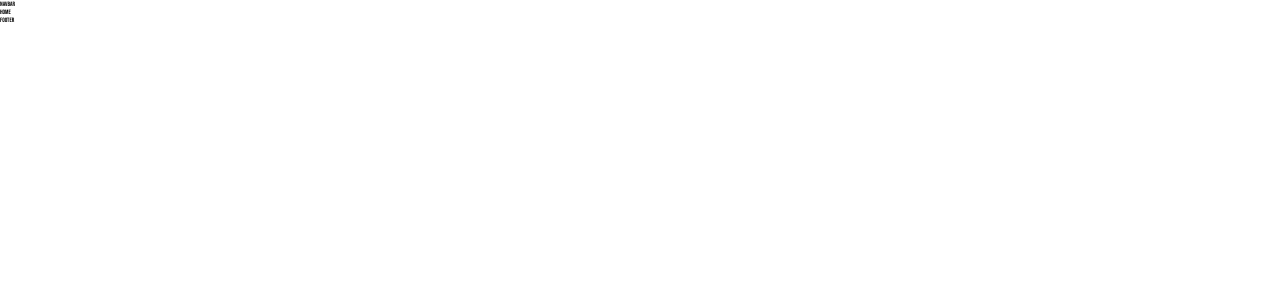
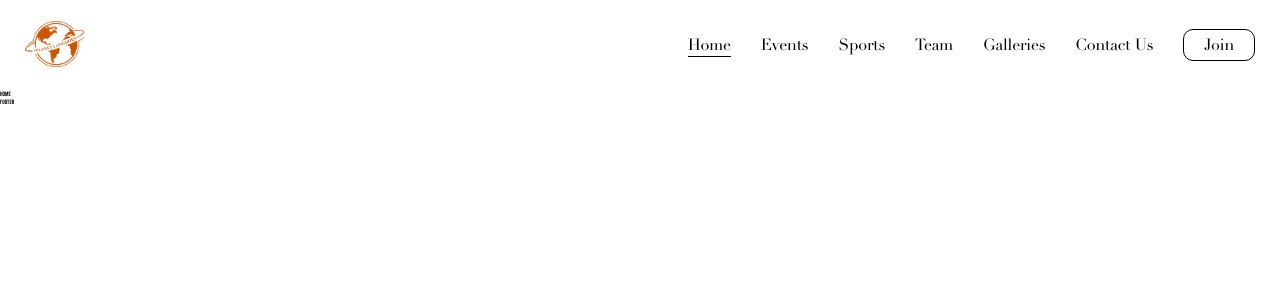
Before and after one commit to Ralph0210/Planet-Longhorn, a Next.js app: page /home in a window 1280 px wide. Shown: the top 300 px of the page. Built offline with nearby package versions, Linux system fonts and the light colour scheme.

Commit message:
navbar setup

```diff
--- /dev/null
+++ b/app/components/HamburgerIcon/HamburgerIcon.js
@@ -0,0 +1,23 @@
+'use client'
+
+import React, { useState} from 'react';
+import styles from './HamburgerIcon.module.css';
+
+function HamburgerIcon({isChecked, setIsChecked}) {
+
+    const handleCheckboxChange = () => {
+      setIsChecked(!isChecked);
+    };
+
+  return (
+    <label className={styles.label} htmlFor="check">
+      <input type="checkbox" id="check" className={styles.input} checked={isChecked}
+        onChange={handleCheckboxChange} />
+      <span></span>
+      <span></span>
+      <span></span>
+    </label>
+  );
+}
+
+export default HamburgerIcon;
--- /dev/null
+++ b/app/components/HamburgerIcon/HamburgerIcon.module.css
@@ -0,0 +1,49 @@
+/* Checkbox.module.css */
+
+.label {
+  display: flex;
+  flex-direction: column;
+  width: 70px;
+  cursor: pointer;
+  transform: scale(0.4)
+}
+
+.label span {
+  background: #fff;
+  border-radius: 10px;
+  height: 7px;
+  margin: 7px 0;
+  transition: 0.4s cubic-bezier(0.68, -0.6, 0.32, 1.6);
+}
+
+.label span:nth-of-type(1) {
+  width: 50%;
+}
+
+.label span:nth-of-type(2) {
+  width: 100%;
+}
+
+.label span:nth-of-type(3) {
+  width: 75%;
+}
+
+.input[type="checkbox"] {
+  display: none;
+}
+
+.input[type="checkbox"]:checked ~ span:nth-of-type(1) {
+  transform-origin: bottom;
+  transform: rotate(45deg) translate(8px, 0px);
+}
+
+.input[type="checkbox"]:checked ~ span:nth-of-type(2) {
+  transform-origin: top;
+  transform: rotate(-45deg);
+}
+
+.input[type="checkbox"]:checked ~ span:nth-of-type(3) {
+  transform-origin: bottom;
+  width: 50%;
+  transform: translate(30px, -11px) rotate(45deg);
+}
--- a/app/components/Navbar/Navbar.js
+++ b/app/components/Navbar/Navbar.js
@@ -1,8 +1,115 @@
-import React from 'react'
+'use client'
+
+import React, { useState } from 'react'
+import Link from 'next/link'
+import { usePathname, useRouter } from 'next/navigation'
+import Image from 'next/image'
+import logo from '../../../public/logo.png'
+import styles from './Navbar.module.css'
+import { motion } from 'framer-motion'
+import HamburgerIcon from '../HamburgerIcon/HamburgerIcon'
+import localFont from 'next/font/local'
+import '../../globals.css'
+
+const myFont = localFont({ src: './DidotRegular.ttf' })
 
 const Navbar = () => {
+  const pathname = usePathname();
+  const [isChecked, setIsChecked] = useState(false);
+
+
   return (
-    <div>Navbar</div>
+    <div className={`${styles.navbarContainer} ${myFont.className}`}>
+    <div className={styles.logoContainer}>
+      <Image
+        src={logo}
+        alt="logo"
+        sizes="100vw"
+        style={{
+          width: "100%",
+          height: "auto",
+        }}
+      />
+    </div>
+    <div className={styles.nav}>
+      <nav>
+        <ul className={styles.ul}>
+          <li
+            className={`${styles.li} ${
+              pathname == "/home" ? styles.homeactive : ""
+            }`}
+            onClick={() => setActive("home")}
+          >
+            <Link href="/" className={styles.link}>
+              Home
+            </Link>
+          </li>
+          <li
+            className={`${styles.li} ${
+              pathname == "/people" ? styles.peopleactive : ""
+            }`}
+            onClick={() => setActive("people")}
+          >
+            <Link href="/people" className={styles.link}>
+              Events
+            </Link>
+          </li>
+          <li
+            className={`${styles.li} ${
+              pathname == "/initiatives" ? styles.iniactive : ""
+            }`}
+            onClick={() => setActive("initiatives")}
+          >
+            <Link href="/initiatives" className={styles.link}>
+              Sports
+            </Link>
+          </li>
+          <li
+            className={`${styles.li} ${
+              pathname == "/events" ? styles.eventsactive : ""
+            }`}
+            onClick={() => setActive("events")}
+          >
+            <Link href="/events" className={styles.link}>
+              Team
+            </Link>
+          </li>
+          <li
+            className={`${styles.li} ${styles.link}`}
+            onClick={() => scrollToElement("donation")}
+            style={{ cursor: "pointer" }}
+          >
+            <a href="/#donation" className={styles.link}>
+            Galleries
+            </a>
+          </li>
+          <li
+            className={`${styles.li} ${styles.link}`}
+            onClick={() => scrollToElement("footer")}
+            style={{ cursor: "pointer" }}
+          >
+            Contact Us
+          </li>
+
+          <motion.li whileTap={{ scale: 0.8 }}
+              whileHover={{ scale: 1.1 }} className={`${styles.li}`}>
+            <motion.a
+              target="-blank"
+              href="https://docs.google.com/forms/d/e/1FAIpQLSePWZRsdPBlzB8T-2FO99-nZRwawLw4qEgNjHqjtJOpqIhsTw/viewform?usp=sf_link"
+              className={styles.joinLink}
+            >
+              Join
+            </motion.a>
+          </motion.li>
+        </ul>
+      </nav>
+    </div>
+
+    <nav className={styles.mobileNav}>
+      <HamburgerIcon isChecked={isChecked} setIsChecked={setIsChecked} />
+      {isChecked && <Menu />}
+    </nav>
+  </div>
   )
 }
 
--- a/app/components/Navbar/Navbar.module.css
+++ b/app/components/Navbar/Navbar.module.css
@@ -0,0 +1,61 @@
+
+.navbarContainer{
+    display: flex;
+    justify-content: space-between;
+    align-items: center;
+    height: 9rem;
+    margin: 0 2.5rem;
+}
+
+.mobileNav{
+    display: none;
+}
+
+.logoContainer{
+    width: 6rem;
+}
+
+.ul {
+    display: flex;
+    list-style-type: none;
+    gap: 3rem;
+text-align: center;
+font-size: 1.6rem;
+font-style: normal;
+font-weight: 400;
+line-height: 150%; /* 2.4rem */
+letter-spacing: -0.0176rem;
+}
+
+.li {
+    position: relative;
+  }
+
+  /* Add the underline styles */
+  .li::before {
+    content: '';
+    position: absolute;
+    bottom: 0;
+    left: 0;
+    width: 0;
+    height: 1px; /* Adjust the thickness of the underline as needed */
+    background-color: var(--underline-color);
+    transition: width 0.3s ease-in-out; /* Adjust the transition duration as needed */
+  }
+
+  /* Style for active and hover states */
+  .li:hover::before,
+  .li.homeactive::before,
+  .li.peopleactive::before,
+  .li.iniactive::before,
+  .li.eventsactive::before {
+    width: 100%;
+  }
+
+  .joinLink{
+    /* color: var(--background-color); */
+    text-decoration: none;
+    border: 1px solid var(--underline-color);
+    padding: 0.5rem 2rem;
+    border-radius: 1rem;
+}
--- a/app/globals.css
+++ b/app/globals.css
@@ -8,13 +8,24 @@
   --primary-color: #C15002;
   --secondary-color: #E5A980;
   --background-color: #FFFFFF;
+  --underline-color: #000;
 
   --Bebas-Neue: Bebas Neue;
+
+    /* Define text and background colors */
+    --foreground-rgb: 0, 0, 0; /* Default text color */
+    --background-start-rgb: 255, 255, 255; /* Default background color (start) */
+    --background-end-rgb: 255, 255, 255; /* Default background color (end) */
 }
 
 @media (prefers-color-scheme: dark) {
   :root {
     --background-color: #1E1E1E;
+    --underline-color: #fff;
+    /* Update background color for dark theme */
+    --background-start-rgb: 30, 30, 30; /* Dark background color (start) */
+    --background-end-rgb: 30, 30, 30; /* Dark background color (end) */
+    --foreground-rgb: 255, 255, 255; /* Dark text color */
   }
 }
 
--- a/app/page.module.css
+++ b/app/page.module.css
@@ -13,7 +13,7 @@
   left: 50%;
   transform: translate(-50%, -50%);
 
-    color: #000;
+    /* color: #000; */
 /* font-family: Bebas Neue; */
 text-align: center;
 font-size: 2.4rem;
```
Also changed, not shown: app/components/Navbar/DidotRegular.ttf (added), app/components/Navbar/didotBold.otf (added).
